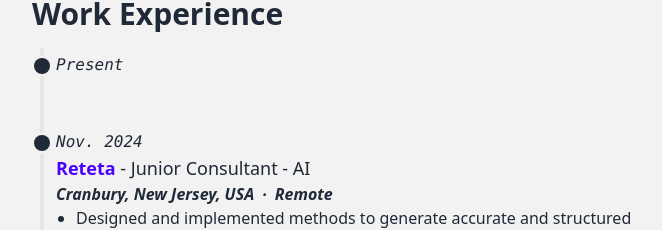
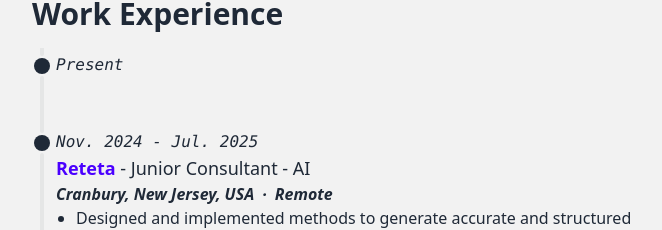
Before and after one commit to umair140404/profile, a React (Create React App) app: page / in a window 1280 px wide. Shown: the part 3077-3307 px from the top of the page, without its empty margins (160-822 px from the left). Built offline with nearby package versions, Linux system fonts and the light colour scheme.

Commit message:
updated reteta end date

```diff
--- a/src/data/experience.js
+++ b/src/data/experience.js
@@ -1,7 +1,7 @@
 const experience = [
   { year: "Present" },
   {
-    year: "Nov. 2024",
+    year: "Nov. 2024 - Jul. 2025",
     title: "Junior Consultant - AI",
     company: "Reteta",
     href: "https://reteta.com",
```
